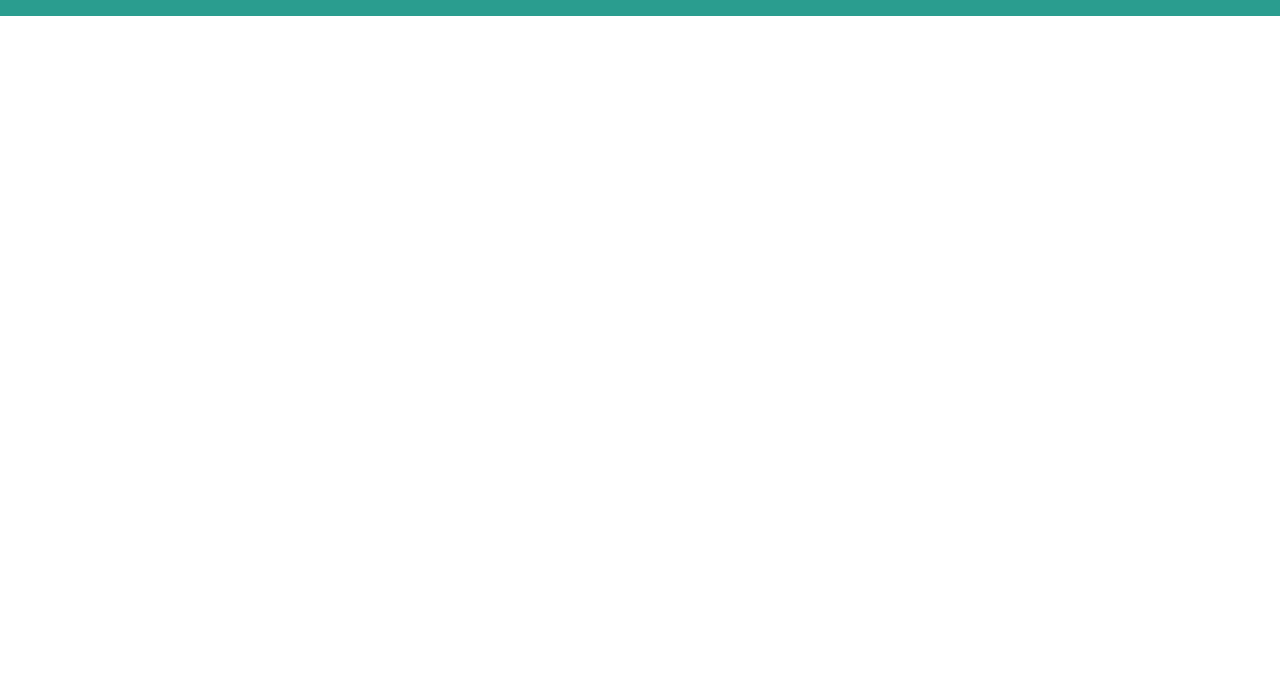
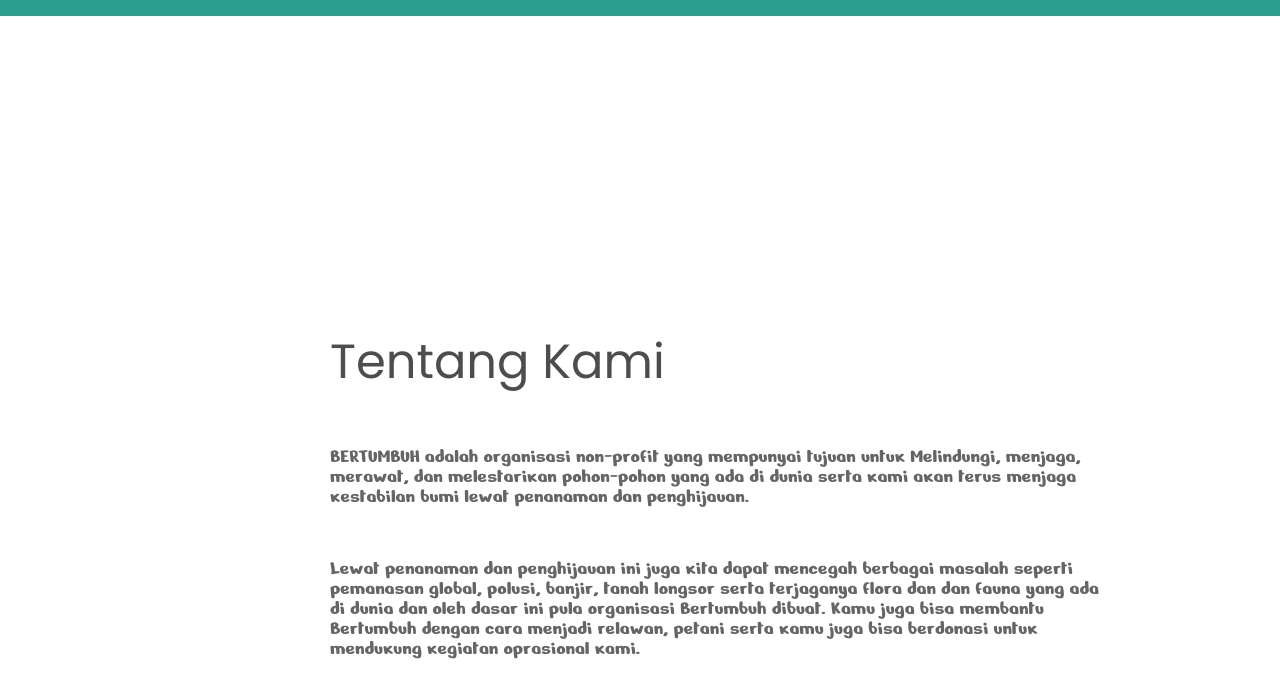
Before and after one commit to IrakliGvin/homework5, a plain HTML site: page index.html in a window 1280 px wide. Shown: the part 111-808 px from the top of the page. Drawn offline with Linux system fonts and the light colour scheme.

Commit message:
Created Article

```diff
--- a/CSS/style.css
+++ b/CSS/style.css
@@ -34,3 +34,32 @@ li{
     padding: 8px 16px;
 }
 /* Header End  */
+
+/* Article Start  */
+article{
+   padding: 322px 330px;
+    margin: 0 auto;
+    width: 1440px;
+}
+h1{
+    font-size: 48px;
+    font-weight: 500px;
+    color: #4D4D4D;
+    font-family: 'Poppins', sans-serif;
+}
+.article_P_1{
+    font-weight: 400px;
+    font-size: 20px;
+    font-family: 'Nerko One', cursive;
+    margin-top: 60px ;
+    margin-bottom: 52px ;
+    color: #656565;
+
+}
+.article_P_2{
+    font-weight: 400px;
+    font-size: 20px;
+    font-family: 'Nerko One', cursive;
+    color: #656565;
+}
+/* Article End  */
--- a/index.html
+++ b/index.html
@@ -28,5 +28,12 @@
 <button class="Header_button">Bergabung</button>
 </header>
 <!-- Header end  -->
+
+<!-- Article Start  -->
+<article>
+<h1>Tentang Kami</h1>
+<p class="article_P_1">BERTUMBUH adalah organisasi non-profit yang mempunyai tujuan untuk Melindungi, menjaga, merawat, dan melestarikan pohon-pohon yang ada di dunia serta kami akan  terus menjaga kestabilan bumi lewat penanaman dan penghijauan.</p>
+<p class="article_P_2">Lewat penanaman dan penghijauan ini juga  kita dapat mencegah berbagai masalah seperti pemanasan global, polusi, banjir, tanah longsor serta terjaganya flora dan dan fauna yang ada di dunia dan oleh dasar ini pula organisasi Bertumbuh dibuat. Kamu juga bisa membantu Bertumbuh dengan cara menjadi relawan, petani serta kamu juga bisa berdonasi untuk mendukung kegiatan oprasional kami.</p>
+</article>
 </body>
 </html>
```
